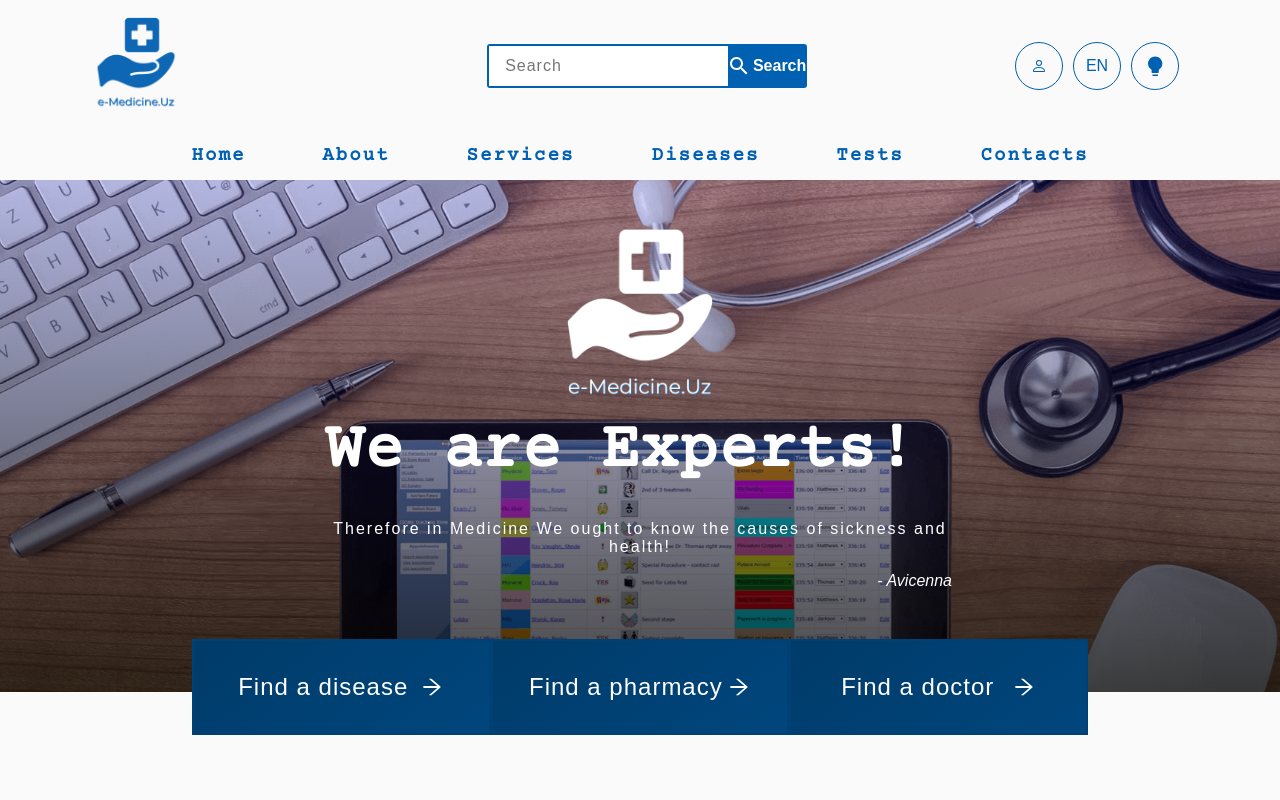
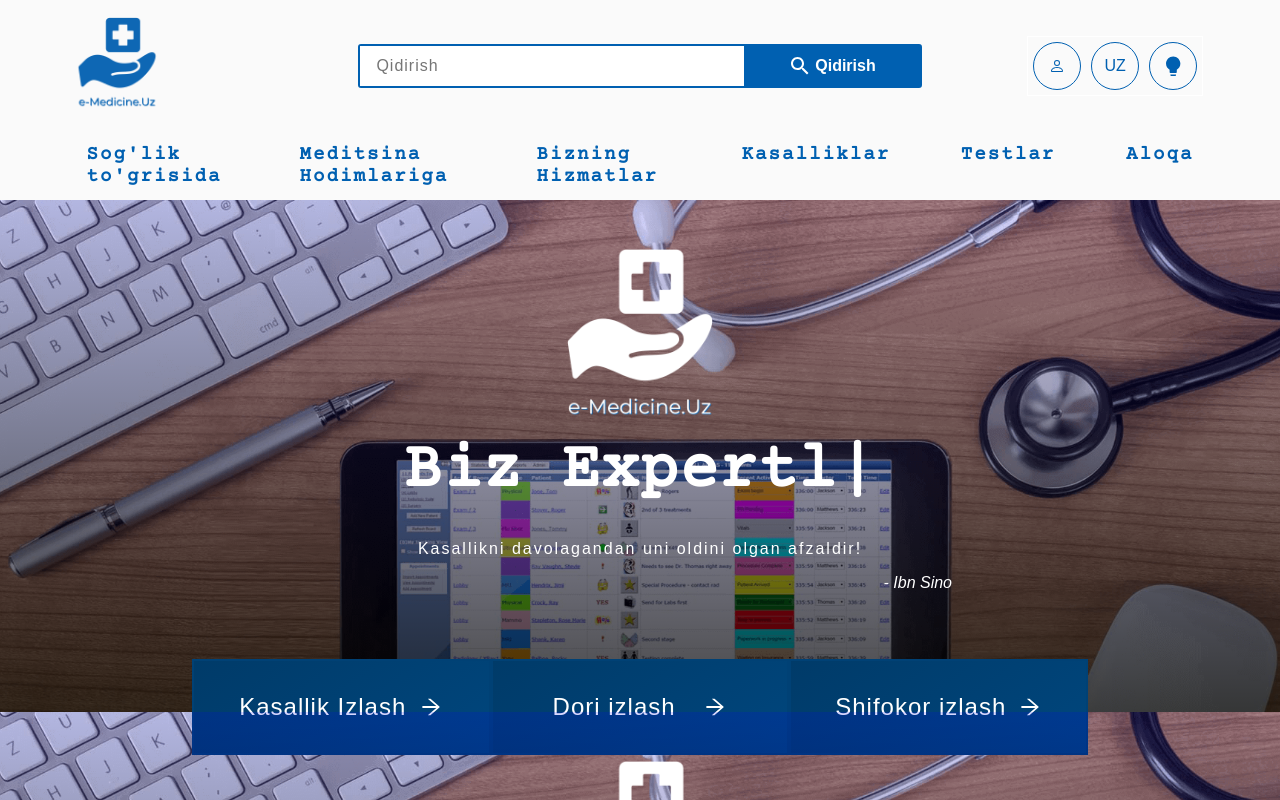
Before and after one commit to Bahtiyorjon1997/e-medicine, a React (Create React App) app: page / in a window 1280 px wide. Shown: the top 800 px of the page. Built offline with nearby package versions, Linux system fonts and the light colour scheme.

Commit message:
language change feature added

```diff
--- a/src/App.js
+++ b/src/App.js
@@ -1,3 +1,4 @@
+import React, { useState } from "react";
 import styled from "styled-components";
 import Header from "./components/Header";
 import Home from "./components/Home";
@@ -7,9 +8,16 @@ import Home from "./components/Home";
 // import Tests from "./components/Tests";
 
 function App() {
+  const [lan, setLan] = useState(true);
+
+  const handleLanClick = () => {
+    setLan(!lan);
+  };
   return (
     <Wrapper>
-      <Header />
+      <Header lan={lan} handleLanClick={handleLanClick} />
+      <Home lan={lan} handleLanClick={handleLanClick} />
+      <Home />
       <Home />
       {/* <About />
       {/* <Disease /> */}
--- a/src/components/Header/index.js
+++ b/src/components/Header/index.js
@@ -5,19 +5,14 @@ import { Search } from "@material-ui/icons/";
 import { BsPerson as Person } from "react-icons/bs";
 import { AiOutlineBulb as On, AiFillBulb as Off } from "react-icons/ai";
 
-const Header = () => {
+const Header = ({ lan, handleLanClick }) => {
   const [bulbOn, setBulbOn] = useState(true);
-  const [lan, setLan] = useState(true);
-
-  const handleLanClick = () => {
-    setLan(!lan);
-  };
 
   const handleClick = () => {
     setBulbOn(!bulbOn);
   };
   return (
-    <HeaderWrap>
+    <HeaderWrap className={bulbOn ? "dark-bg" : "light-bg"}>
       <TopBar>
         <div className="container">
           <div className="navbar-brand">
@@ -27,10 +22,15 @@ const Header = () => {
           </div>
           <div className="nav-elements">
             <div className="input-container">
-              <input type="text" placeholder="Search" className="inpt" />
+              <input
+                type="text"
+                placeholder={lan ? "Qidirish" : "Search"}
+                className="inpt"
+              />
               <div className="search">
                 <Search />
-                <span>Search</span>
+                <span>{lan ? "Qidirish" : "Search"}</span>
+              </div>
             </div>
           </div>
           <div className="sign-in">
@@ -38,23 +38,24 @@ const Header = () => {
               <Person class="avatar" />
             </div>
             <div className="languages" onClick={handleLanClick}>
-                {lan ? "EN" : "DE"}
+              {!lan ? "EN" : "UZ"}
             </div>
             <div className="languages" onClick={handleClick}>
               {bulbOn ? <Off className="icon" /> : <On className="icon" />}
             </div>
           </div>
         </div>
-        </div>
       </TopBar>
-      <BottomBar>
+      <BottomBar className={bulbOn ? "dark-bg" : "light-bg"}>
         <ul>
-          <li>Home</li>
-          <li>About</li>
-          <li>Services</li>
-          <li>Diseases</li>
-          <li>Tests</li>
-          <li>Contacts</li>
+          <li>{lan ? "Sog'lik to'grisida" : "Helth  Information"}</li>
+          <li>
+            {lan ? "Meditsina  Hodimlariga" : "For Medical  Professionals"}
+          </li>
+          <li>{lan ? "Bizning Hizmatlar" : "Our Services"}</li>
+          <li>{lan ? "Kasalliklar" : "Diseases & Illnesses"}</li>
+          <li>{lan ? "Testlar" : "Tests"}</li>
+          <li>{lan ? "Aloqa" : "Contacts"}</li>
         </ul>
       </BottomBar>
     </HeaderWrap>
@@ -63,9 +64,24 @@ const Header = () => {
 
 const HeaderWrap = styled.header`
   @import url("https://fonts.googleapis.com/css2?family=Courier+Prime:ital,wght@0,400;1,400;1,700&display=swap");
+
+  .dark {
+    background-color: #0060b1 !important;
+  }
+
+  .light {
+    background-color: #fff !important;
+  }
 `;
 
 const TopBar = styled.div`
+  .dark {
+    background-color: #0060b1 !important;
+  }
+
+  .light {
+    background-color: #fff !important;
+  }
   /* logo image */
   img {
     height: auto;
@@ -77,9 +93,39 @@ const TopBar = styled.div`
     display: flex;
     justify-content: space-between;
     align-items: center;
-    padding: 0 6rem;
+    width: 88%;
+    margin: 0 auto;
     color: black;
     position: relative;
+
+    .sign-in {
+      display: flex;
+      justify-content: space-between;
+      align-items: center;
+      border: 1px solid white;
+
+      .languages {
+        width: 3rem;
+        height: 3rem;
+        display: flex;
+        align-items: center;
+        justify-content: center;
+        border: 1px double #0060b1;
+        border-radius: 50%;
+        color: #0060b1;
+        margin: 5px;
+        cursor: pointer;
+
+        & > select {
+          outline: 0;
+          border: none;
+        }
+
+        .icon {
+          font-size: 1.4rem;
+        }
+      }
+    }
   }
 
   /*  */
@@ -92,21 +138,22 @@ const TopBar = styled.div`
   }
 
   .nav-elements {
-    flex: 2;
+    flex: 2.7;
     display: flex;
     justify-content: space-between;
     align-items: center;
 
     /* input */
     & > .input-container {
-      width: 20rem;
+      width: 50%;
       border: 2px solid #0060b1;
       display: flex;
       justify-content: space-between;
       border-radius: 3px;
       font-size: 16px;
       color: #0060b1;
-      margin-left: 6%;
+      position: absolute;
+      left: 25%;
     }
     .inpt {
       height: 2.5rem;
@@ -134,40 +181,22 @@ const TopBar = styled.div`
         margin-left: 2%;
       }
     }
-    .sign-in {
-      display: flex;
-      justify-content: space-between;
-      align-items: center;
-
-      .languages {
-        width: 3rem;
-        height: 3rem;
-        display: flex;
-        align-items: center;
-        justify-content: center;
-        border: 1px double #0060b1;
-        border-radius: 50%;
-        color: #0060b1;
-        margin: 5px;
-        cursor: pointer;
-
-        & > select {
-          outline: 0;
-          border: none;
-        }
-
-        .icon {
-          font-size: 1.4rem;
-        }
-      }
-    }
   }
 `;
 
 const BottomBar = styled.div`
-  width: 100vw;
+  .dark {
+    background-color: #0060b1 !important;
+  }
+
+  .light {
+    background-color: #fff !important;
+  }
+
+  width: 92%;
+  margin: 0 auto;
   min-height: 3rem;
-  background-color: rgb(250, 250, 250);
+  /* background-color: rgb(250, 250, 250); */
   color: #0060b1;
   font-family: "Courier Prime", monospace;
   font-weight: 700 !important;
--- a/src/components/Home/index.js
+++ b/src/components/Home/index.js
@@ -6,50 +6,73 @@ import Typical from "react-typical";
 import { AiOutlineArrowRight } from "react-icons/ai";
 import { BsArrowRight } from "react-icons/bs";
 
-const Home = () => {
+const Home = ({ lan, handleLanClick }) => {
   return (
     <HomeWrap id="home">
       <div className="home-container">
         <img src={Img} alt="" />
         <h1>
-          We
+          {lan ? "Biz" : "We"}
+          {lan ? (
+            <Typical
+              loop={Infinity}
+              wrapper="b"
+              steps={[
+                " Sizni Qutlaymiz!",
+                1000,
+                " Expertlardirmiz!",
+                1000,
+                " Eng Yirik Med. Ma'lumotlar Omboriga egamiz!",
+                1000,
+                " Siz haqingizda Qayg'uramiz",
+                1000,
+                "Sizni Yaxshi Ko'ramiz!",
+                1000,
+              ]}
+            />
+          ) : (
             <Typical
               loop={Infinity}
               wrapper="b"
               steps={[
                 "lcome to e-Medicine.Uz!",
-              1000,
+                3000,
                 " are Experts!",
-              1000,
+                3000,
                 " are biggest medical database!",
-              1000,
+                3000,
                 " care about your health!",
-              1000,
+                3000,
                 " love you!",
-              1000,
+                3000,
               ]}
             />
+          )}
         </h1>
         <div id="quote">
           <p className="info">
-            Therefore in Medicine We ought to know the causes of sickness and
-            health!
+            {lan
+              ? "Kasallikni davolagandan uni oldini olgan afzaldir!"
+              : "Therefore in Medicine We ought to know the causes of sickness and health!"}
           </p>
           <p id="author">
-            <i>- Avicenna</i>
+            <i>- {lan ? "Ibn Sino" : "Avicena"}</i>
           </p>
         </div>
         <div className="offers">
           <div className="offer">
-            Find a disease <AiOutlineArrowRight class="short-icon" />
+            {lan ? "Kasallik Izlash" : "Find a Disease"}
+            <AiOutlineArrowRight class="short-icon" />
             <BsArrowRight class="longer-icon" />
           </div>
           <div className="offer">
-            Find a pharmacy <AiOutlineArrowRight class="short-icon" />
+            {lan ? "Dori izlash" : "Find a Parmacy"}
+            <AiOutlineArrowRight class="short-icon" />
             <BsArrowRight class="longer-icon" />
           </div>
           <div className="offer">
-            Find a doctor <AiOutlineArrowRight class="short-icon" />
+            {lan ? "Shifokor izlash" : "Find a Doctor"}
+            <AiOutlineArrowRight class="short-icon" />
             <BsArrowRight class="longer-icon" />
           </div>
         </div>
```
Lines whose indentation alone changed are shown as unchanged.
